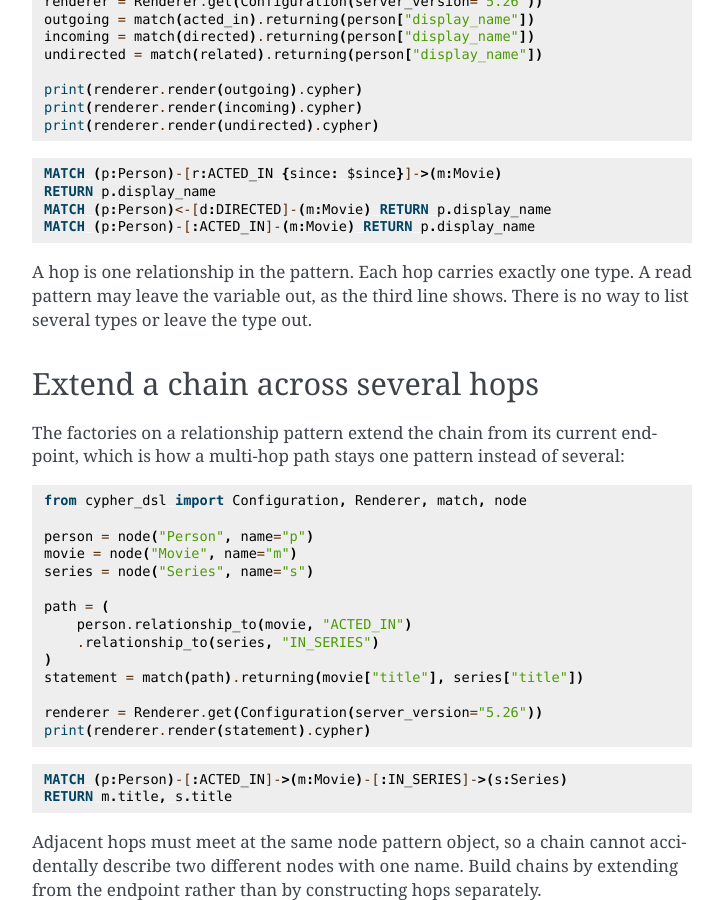
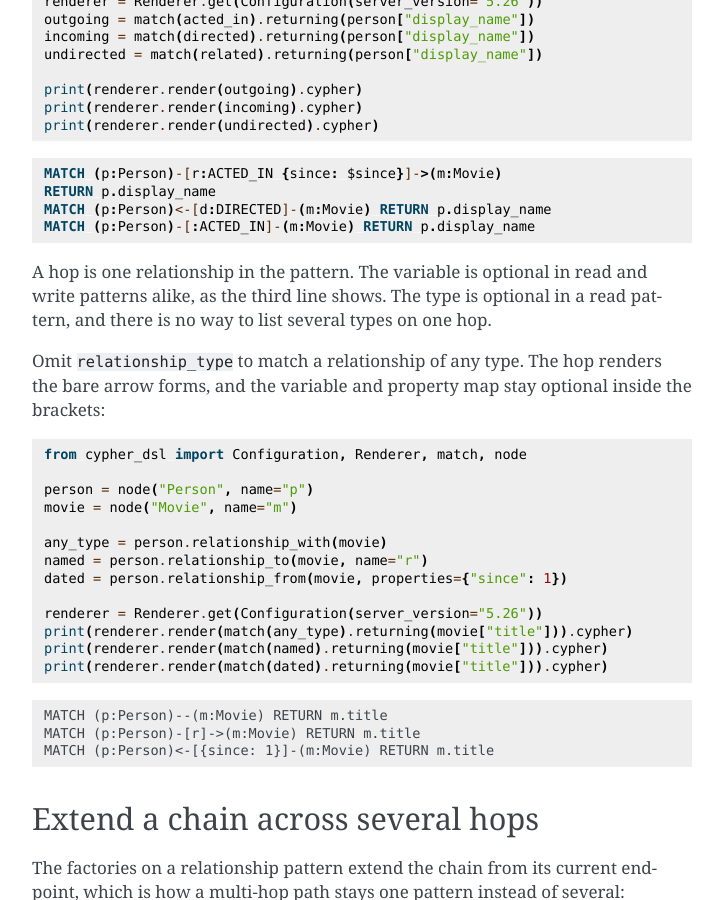
Before and after one commit to neo-technology-field/cypher-dsl-python, a Sphinx documentation site: the page built from docs/patterns.rst, in a window 1280 px wide and 900 px high, scrolled down 2337 px. Shown: the whole window, without its empty margins (388-1111 px from the left). Built offline with Sphinx 7.4.7, drawn with Linux system fonts in a browser that asks for light colours; the version number is read from the project's files by our own code; some of the changed text lies outside the part shown.

Commit message:
accept untyped relationships

```diff
--- a/docs/patterns.rst
+++ b/docs/patterns.rst
@@ -141,9 +141,36 @@ from the node they are called on, ``relationship_from`` points towards it, and
     MATCH (p:Person)<-[d:DIRECTED]-(m:Movie) RETURN p.display_name
     MATCH (p:Person)-[:ACTED_IN]-(m:Movie) RETURN p.display_name
 
-A hop is one relationship in the pattern. Each hop carries exactly one type. A read
-pattern may leave the variable out,
-as the third line shows. There is no way to list several types or leave the type out.
+A hop is one relationship in the pattern. The variable is optional in read and write
+patterns alike, as the third line shows. The type is optional in a read pattern, and
+there is no way to list several types on one hop.
+
+.. _untyped-hop:
+
+Omit ``relationship_type`` to match a relationship of any type. The hop renders the
+bare arrow forms, and the variable and property map stay optional inside the brackets:
+
+.. code-block:: python
+
+    from cypher_dsl import Configuration, Renderer, match, node
+
+    person = node("Person", name="p")
+    movie = node("Movie", name="m")
+
+    any_type = person.relationship_with(movie)
+    named = person.relationship_to(movie, name="r")
+    dated = person.relationship_from(movie, properties={"since": 1})
+
+    renderer = Renderer.get(Configuration(server_version="5.26"))
+    print(renderer.render(match(any_type).returning(movie["title"])).cypher)
+    print(renderer.render(match(named).returning(movie["title"])).cypher)
+    print(renderer.render(match(dated).returning(movie["title"])).cypher)
+
+.. code-block:: text
+
+    MATCH (p:Person)--(m:Movie) RETURN m.title
+    MATCH (p:Person)-[r]->(m:Movie) RETURN m.title
+    MATCH (p:Person)<-[{since: 1}]-(m:Movie) RETURN m.title
 
 Extend a chain across several hops
 ----------------------------------
@@ -222,8 +249,9 @@ What to watch out for
 
 - A label is required on every node pattern, and a name that cannot be an identifier is
   rejected when the pattern is built.
-- Every relationship hop carries exactly one type. ``CREATE`` additionally requires a
-  direction, while ``MERGE`` accepts an undirected hop.
+- A read hop may leave the type out (:ref:`untyped hop <untyped-hop>`). ``CREATE`` and
+  ``MERGE`` require exactly one type. ``CREATE`` additionally requires a direction,
+  while ``MERGE`` accepts an undirected hop.
 - A conflicting label or property declaration on a bound endpoint is rejected rather than
   silently discarded.
 - A name that matches a Cypher keyword, such as ``role``, renders backticked. The
--- a/docs/procedures.rst
+++ b/docs/procedures.rst
@@ -190,7 +190,8 @@ after ``YIELD``:
 
 .. code-block:: cypher
 
-    CALL dbms.checkConfigValue($setting, $expected) YIELD valid, actual AS observed
+    CALL dbms.checkConfigValue($setting, $expected)
+      YIELD valid, actual AS observed
       WHERE valid = true AND observed IS NOT NULL
     RETURN valid, observed
 
```
Also changed, not shown: 4 other files.
